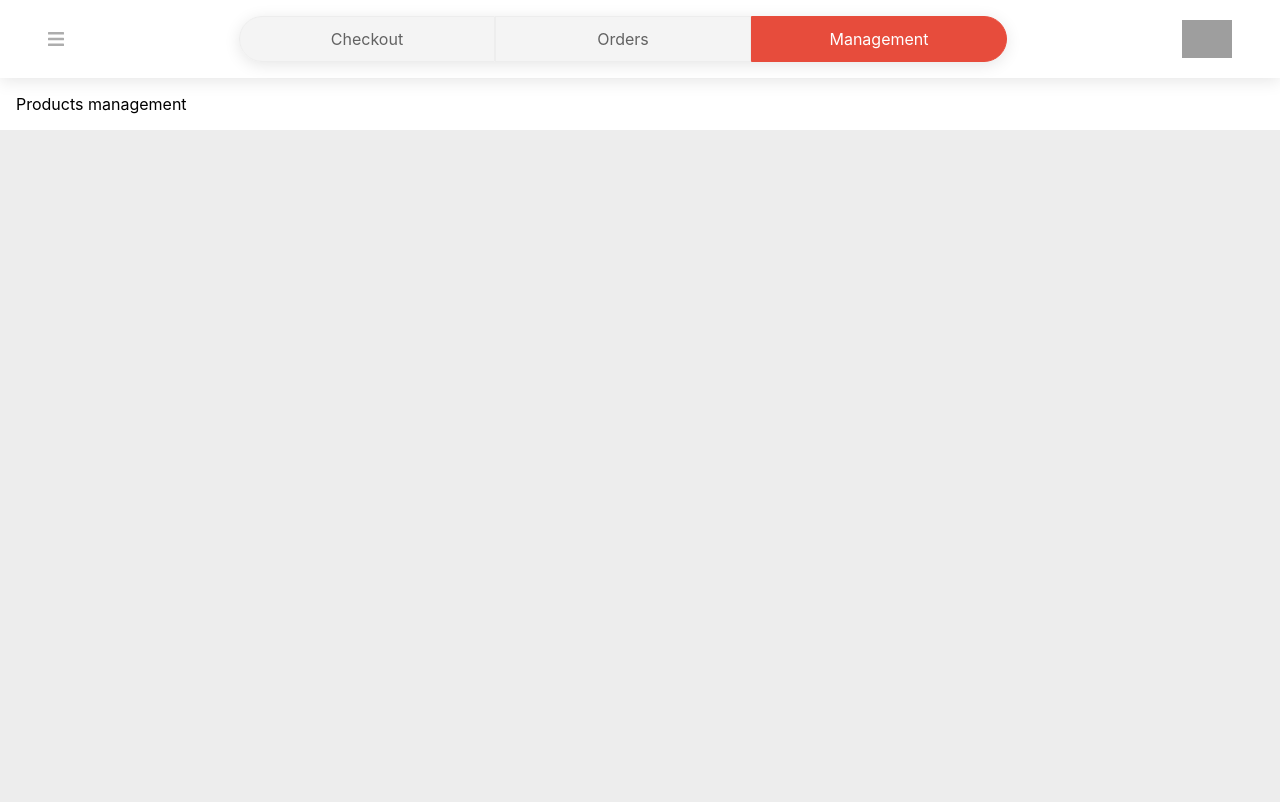
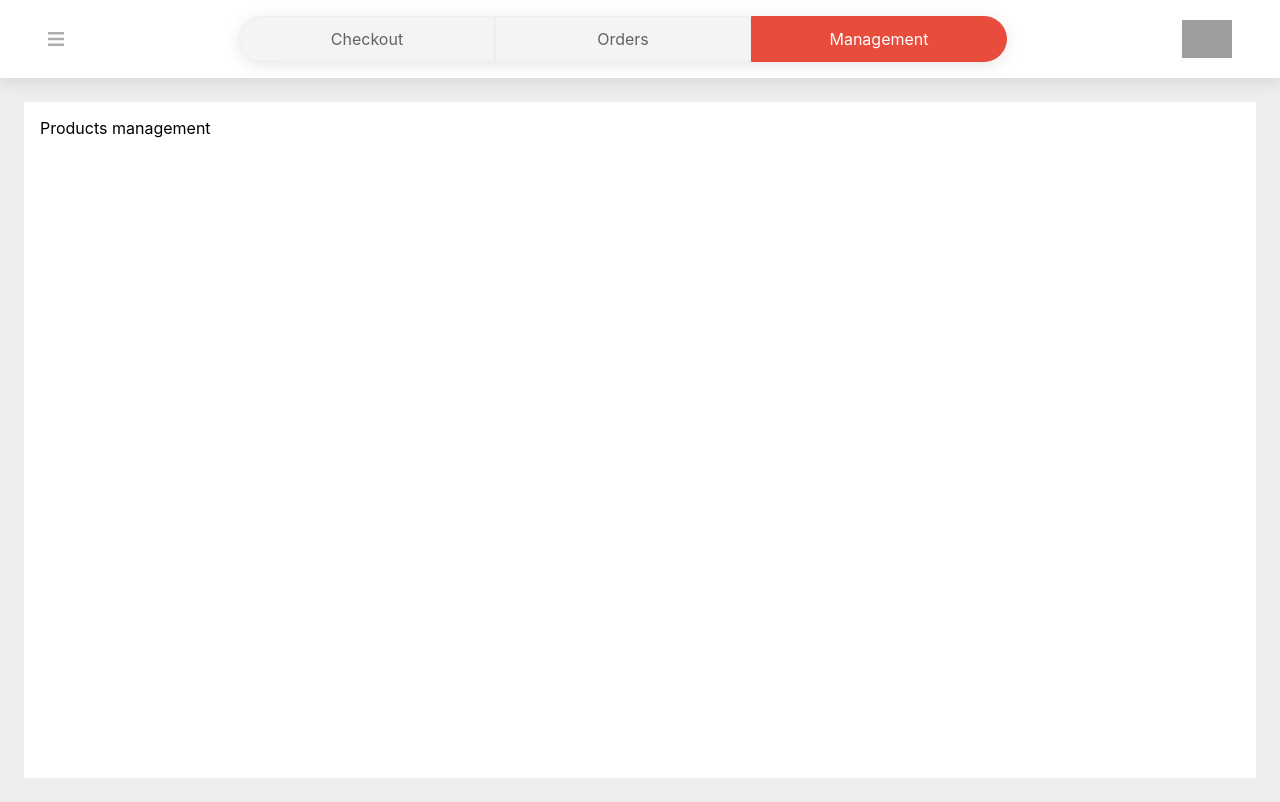
Before and after one commit to AlanPieczonka/fast-food-frontend, a React (Create React App) app: page /management in a window 1280 px wide. Built offline with nearby package versions, Linux system fonts and the light colour scheme; grey boxes are pictures that could not be loaded.

Commit message:
Add ability to auto-adjust for Content component

```diff
--- a/src/assets/styles/layout/_content.sass
+++ b/src/assets/styles/layout/_content.sass
@@ -1,8 +1,8 @@
 .content
-  width: calc(100vw - 22rem)
+  display: flex
   height: calc(100vh - #{$navbar-height})
-  float: left
 
   &__wrapper
+    flex: 1 0 calc(100vw - 22rem)
     padding: $m-4
     height: 100%
--- a/src/components/pages/Management.js
+++ b/src/components/pages/Management.js
@@ -1,9 +1,14 @@
 import React from 'react'
 
+import Content from '../layout/Content'
 import ProductsList from '../reusable/ProductsList'
 
-export default () => (
-  <div className='checkout'>
-    Products management
-  </div>
+const Management = () => (
+  <Content>
+    <div className='checkout'>
+      Products management
+    </div>
+  </Content>
 )
+
+export default Management
```
